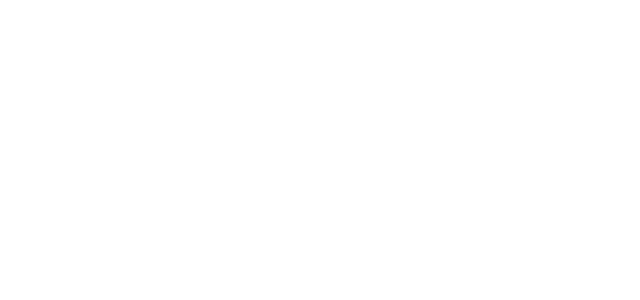
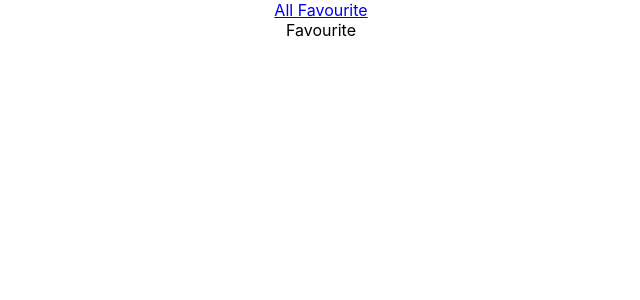
Before and after one commit to bugajewskam/Rick-and-Morty, a React (Create React App) app: page /favourite in a window 1280 px wide. Before the commit this address had no page. Shown: the top 300 px of the page, without its empty margins (319-959 px from the left). Built offline with nearby package versions, Linux system fonts and the light colour scheme.

Commit message:
Add Favourites page, allow removing favourites

```diff
--- a/src/App.tsx
+++ b/src/App.tsx
@@ -4,20 +4,33 @@ import './App.css';
 import { Routes, Route, Link } from "react-router-dom";
 import CharacterPage from "./pages/CharacterPage";
 import CharactersPage from "./pages/CharactersPage";
+import FavouritePage from "./pages/FavouritePage";
 
-export const FavouriteContext = React.createContext({ favourites: [] as number[], addFavourite(id: number) { }, removeFavourite(id: number) { } });
+export const FavouriteContext = React.createContext({ favourites: [] as number[], addFavourite(id: number) { }, removeFavourite(id: number){} });
 function App() {
   const [favourites, setFavourites] = useState<number[]>([])
   const addFavourite = useCallback((id: number) => {
     setFavourites(prev => [...prev, id])
-  }, [])
+  }, []);
+  const removeFavourite = useCallback((id: number) =>
+    setFavourites(prev => {
+      const copy = [...prev];
+      const index = copy.indexOf(id)
+      if (index !== -1) {
+        copy.splice(index, 1)
+      }
+      return copy;
+    }), [])
 
   return (
-    <FavouriteContext.Provider value={{ favourites, addFavourite, removeFavourite: (id) => { } }}>
+    <FavouriteContext.Provider value={{ favourites, addFavourite, removeFavourite }}>
       <div className="App">
+        <Link to="/characters">All </Link>
+        <Link to="/favourite">Favourite</Link>
         <Routes>
           <Route path="characters" element={<CharactersPage />} />
           <Route path="character/:id" element={<CharacterPage />} />
+          <Route path="favourite" element={<FavouritePage />} />
 
 
         </Routes>
--- a/src/pages/CharactersPage.tsx
+++ b/src/pages/CharactersPage.tsx
@@ -4,6 +4,7 @@ import { FavouriteContext } from '../App';
 import { data } from "../data/mock"
 function CharactersPage() {
     const { favourites, addFavourite } = useContext(FavouriteContext)
+    console.log(favourites)
     return (
         <div >
             Characters Page
--- /dev/null
+++ b/src/pages/FavouritePage.tsx
@@ -0,0 +1,27 @@
+import React, { useContext, useMemo } from 'react';
+import { useParams } from 'react-router-dom';
+import { FavouriteContext } from '../App';
+import { data } from '../data/mock';
+
+function FavouritePage() {
+    const { favourites, removeFavourite } = useContext(FavouriteContext)
+    const favouriteData = useMemo(()=>data.filter((item)=>favourites.includes(item.id)),[favourites])
+    console.log(favouriteData)
+    return (
+        <div > Favourite
+                        <ul>
+                {favouriteData.map(char =>
+
+                        <li key={char.id}>
+                           {char.name}
+                           <button onClick={()=>removeFavourite(char.id)}>delete</button>
+                        </li>
+
+                )}
+            </ul>
+
+        </div>
+    );
+}
+
+export default FavouritePage;
```
